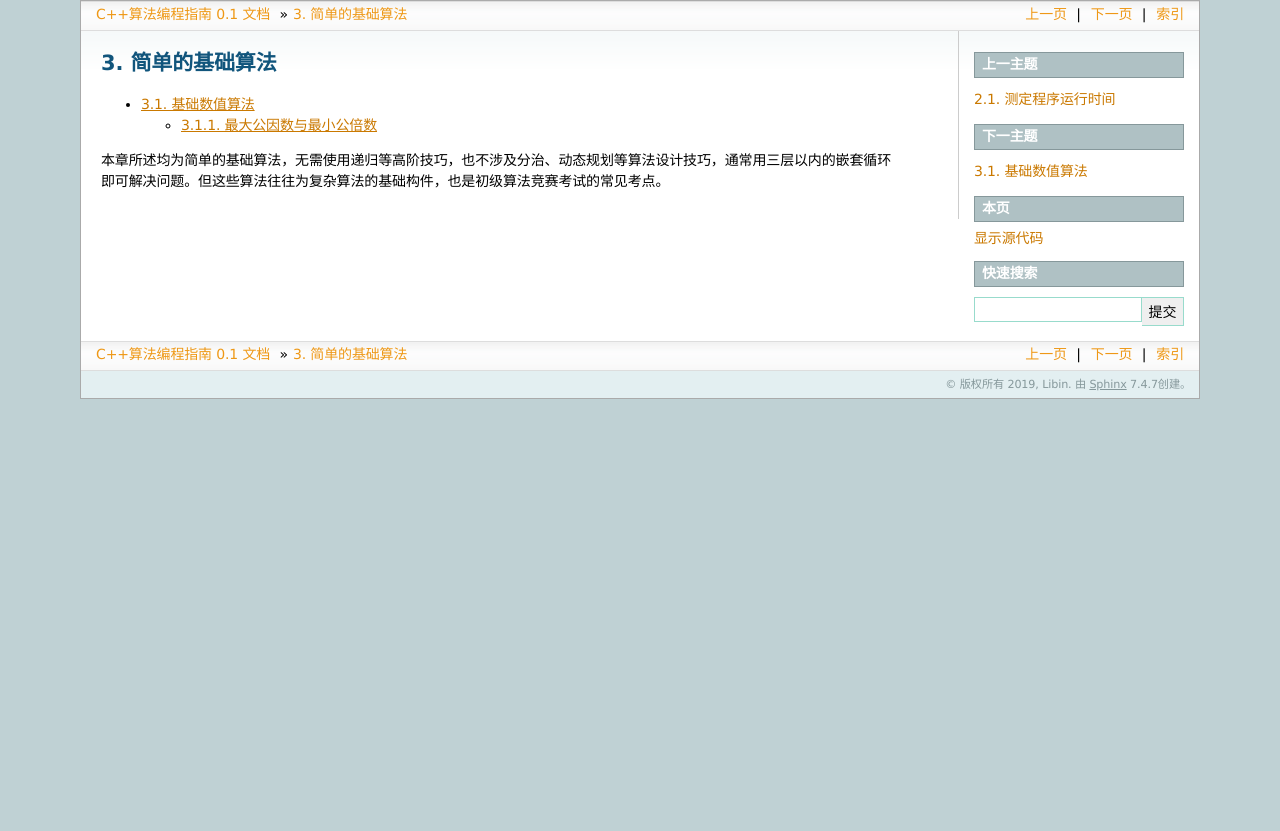
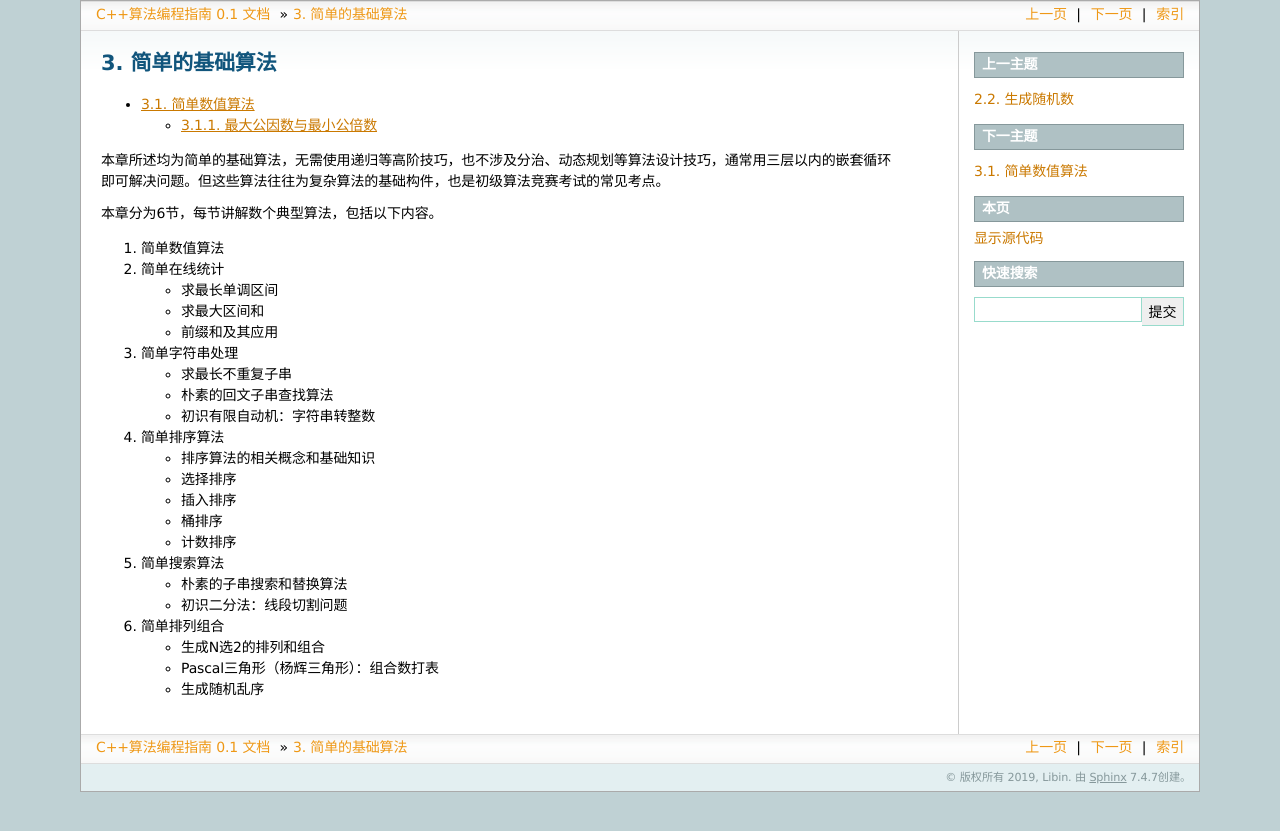
Before and after one commit to majorli/algo_guide, a Sphinx documentation site: the page built from source/2_basic_algos.rst, in a window 1280 px wide. Shown: the top 831 px of the page. Built offline with Sphinx 7.4.7, drawn with Linux system fonts in a browser that asks for light colours.

Commit message:
20191024_1

```diff
--- a/source/1_cpp_tricks.rst
+++ b/source/1_cpp_tricks.rst
@@ -4,7 +4,16 @@ C++语言常用技巧
 .. toctree::
    :maxdepth: 2
 
-   1_cpp_tricks/1.1_running_time
+   ch01/1.1_running_time
+   ch01/1.2_random_nums
 
 
-这里所列举的是在学习算法编程时经常会用到的一些有用的技巧，和算法本身并无多大关系，但是学会这些技巧对于提高学习和解题效率一定会受益良多。
+这一章所列举的是在学习算法编程时经常会用到的一些有用的技巧，和算法本身并无多大关系，但是学会这些技巧对于提高学习和解题效率一定会受益良多。
+
+本章将会讲述以下内容。
+
+1. 如何测定程序的运行时间
+2. 如何生成随机数
+3. 如何正确使用memset和memcpy操作大内存块
+4. 如何利用C++ template完美实现将数组作为函数的参数
+5. C++语言使用指针和引用的建议
--- a/source/2_basic_algos.rst
+++ b/source/2_basic_algos.rst
@@ -4,7 +4,41 @@
 .. toctree::
    :maxdepth: 2
 
-   2_basic_algos/2.1_basic_number_algos
+   ch02/2.1_basic_number_algos
 
 
 本章所述均为简单的基础算法，无需使用递归等高阶技巧，也不涉及分治、动态规划等算法设计技巧，通常用三层以内的嵌套循环即可解决问题。但这些算法往往为复杂算法的基础构件，也是初级算法竞赛考试的常见考点。
+
+本章分为6节，每节讲解数个典型算法，包括以下内容。
+
+1. 简单数值算法
+2. 简单在线统计
+
+   * 求最长单调区间
+   * 求最大区间和
+   * 前缀和及其应用
+
+3. 简单字符串处理
+
+   * 求最长不重复子串
+   * 朴素的回文子串查找算法
+   * 初识有限自动机：字符串转整数
+
+4. 简单排序算法
+
+   * 排序算法的相关概念和基础知识
+   * 选择排序
+   * 插入排序
+   * 桶排序
+   * 计数排序
+
+5. 简单搜索算法
+
+   * 朴素的子串搜索和替换算法
+   * 初识二分法：线段切割问题
+
+6. 简单排列组合
+
+   * 生成N选2的排列和组合
+   * Pascal三角形（杨辉三角形）：组合数打表
+   * 生成随机乱序
--- /dev/null
+++ b/source/7_problems.rst
@@ -0,0 +1,2 @@
+竞赛题精选精讲
+==============
--- a/source/1_cpp_tricks/1.1_running_time.rst
+++ b/source/ch01/1.1_running_time.rst
@@ -2,8 +2,6 @@
 ----------------
 
 算法程序非常注重运行时间，因此有时需要精确测定程序运行所耗的时间。C++语言可以使用继承自C语言的 ``ctime`` 库来完成这一任务。
-
-**库函数**
 
 要测定一段程序运行所耗费的时间，需要用到C标准库 ``ctime`` 中提供的计算机时钟函数 ``clock()``。
 
--- /dev/null
+++ b/source/ch01/1.2_random_nums.rst
@@ -0,0 +1,2 @@
+生成随机数
+----------
--- a/source/2_basic_algos/2.1_basic_number_algos/2.1.1_gcd_lcm.rst
+++ b/source/ch02/sec0201/2.1.1_gcd_lcm.rst
@@ -77,5 +77,38 @@
 
     以上算法仅对0和正整数有效，尽管对于绝大部分算法程序已经足够，但也可能出现需要处理负数的情况，请自行设法修改以适应负数。
 
+
 最小公倍数
 ^^^^^^^^^^
+
+有了求最大公因数的方法之后，求最小公倍数（:math:`\text{lcm}(a,b)`）的方法便呼之欲出了。根据整数论的知识，我们知道两个整数的最大公因数和最小公倍数之积等于两个整数之积。
+
+.. math::
+
+   \text{lcm}(a,b)\cdot\gcd(a,b)=a\cdot b
+
+
+写成C++程序，唯一要注意的是两个整数相乘的积可能会整数超限，所以用先除后乘的方法处理即可，代码如下。
+
+.. code-block:: c++
+
+    int lcm(a, b)
+    {
+        return a / gcd(a, b) * b;
+    }
+
+和最大公因数的情况一下，多个数的最小公倍数也可以拆分成两两链式求解：:math:`\text{lcm}(a,b,c)=\text{lcm}(\text{lcm}(a,b),c)`。也可以先求出所有数的最大公因数，然后利用数学规律 *n个数的最小公倍数等于它们的乘积除以它们的最大公因数的n-1次方* 来求解。
+
+.. math::
+
+   \text{lcm}(a_1,a_2,\dots,a_n)=\frac{a_1\times a_2\times\cdots\times a_n}{[\gcd(a_1,a_2,\dots,a_n)]^{n-1}}
+
+当然，这样求解的时候一定要注意整数超限问题，至于如何避免超限请自己思考。
+
+
+互质判断
+^^^^^^^^
+
+有了快速的最大公因数算法之后，判断整数是否互质成为一个极其简单的问题，只需判断它们的最大公因数是否为1即可。在通常情况下，这样的算法都是很简单很快速的，也可以用来在一系列整数中搜索互质数对。
+
+然而如果是要在一个很大的范围内搜索互质数对或者计算互质数对的数量，例如对于从1到1,000,000这一百万个正整数，它们两两配对可以构成 :math:`5\times 10^{11}` 也就是五千亿个无序数对，要在这中间统计所有互质数对，用循环穷举并计算最大公因数的方法是行不通的。遇到这类问题就要用到更加复杂和精心设计的算法了。这个问题留到后面的章节再讨论。
--- a/source/index.rst
+++ b/source/index.rst
@@ -13,6 +13,11 @@ C++算法编程指南
    0_preface
    1_cpp_tricks
    2_basic_algos
+   3_basic_data_structure
+   4_basic_algo_design
+   5_medium_algos
+   6_advanced_topics
+   7_problems
 
 
 全文检索
```
Also changed, not shown: source/2_basic_algos/2.1_basic_number_algos.rst (deleted, +0 -10 lines), source/3_basic_data_structure.rst (added, +31 -0 lines), source/4_basic_algo_design.rst (added, +11 -0 lines), source/5_medium_algos.rst (added, +39 -0 lines), source/6_advanced_topics.rst (added, +26 -0 lines), source/ch02/2.1_basic_number_algos.rst (added, +19 -0 lines).
